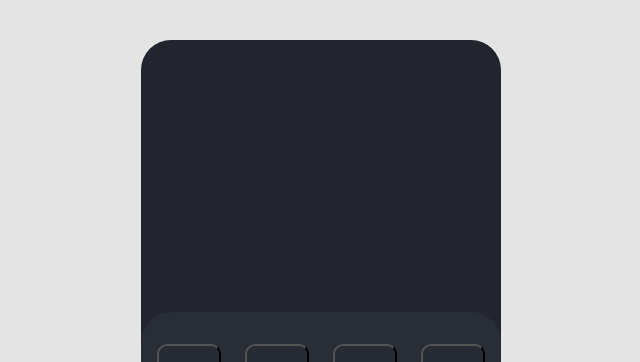
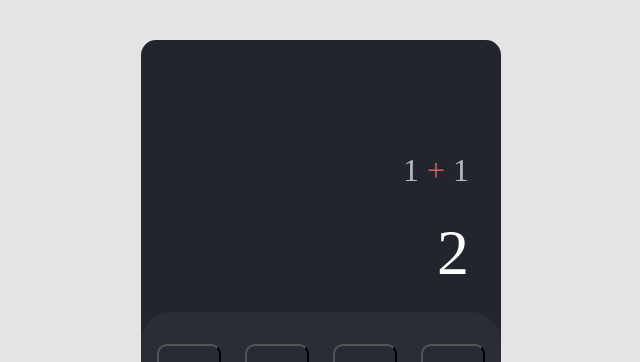
Before and after one commit to bryan-delacruz/Calculator-Layout, a React (Create React App) app: page / in a window 1280 px wide. Shown: the top 362 px of the page, without its empty margins (319-959 px from the left). Built offline with nearby package versions, Linux system fonts and the light colour scheme.

Commit message:
Se termina el CSS de la APP, se usó CSS module

```diff
--- a/src/components/Board.jsx
+++ b/src/components/Board.jsx
@@ -28,7 +28,7 @@ const Board = () => {
   return (
     <div className={styles.board}>
       {datos.map((e, i) => (
-        <Button key={e.i} color={e.color} dato={e.dato} />
+        <Button key={i} color={e.color} dato={e.dato} />
       ))}
     </div>
   );
--- a/src/components/Calculator.jsx
+++ b/src/components/Calculator.jsx
@@ -1,9 +1,11 @@
 import React from "react";
 import Board from "./Board";
-import styles from "../css/Calculator.module.css"
+import styles from "../css/Calculator.module.css";
+import Display from "./Display";
 const Calculator = () => {
   return (
     <div className={styles.calculator}>
+      <Display />
       <Board />
     </div>
   );
--- /dev/null
+++ b/src/components/Display.jsx
@@ -0,0 +1,15 @@
+import React from "react";
+import styles from "../css/Display.module.css";
+
+const Display = () => {
+  return (
+    <div className={styles.display}>
+      <div className={styles.operation}>
+        1<span className={styles.operador}> + </span>1
+      </div>
+      <div className={styles.result}>2</div>
+    </div>
+  );
+};
+
+export default Display;
--- a/src/css/Calculator.module.css
+++ b/src/css/Calculator.module.css
@@ -2,7 +2,7 @@
   width: 45vh;
   height: 90vh;
   background-color: #22252d;
-  border-radius: 30px;
+  border-radius: 15px;
   display: flex;
-  flex-wrap: wrap-reverse;
+  flex-wrap: wrap;
 }
--- /dev/null
+++ b/src/css/Display.module.css
@@ -0,0 +1,25 @@
+.display {
+  width: 45vh;
+  height: 34vh;
+  display: flex;
+  flex-wrap: wrap;
+  text-align: right;
+  align-content: flex-end;
+  color: #ffff;
+}
+.operation {
+  width: 45vh;
+  height: 8vh;
+  padding-right: 4vh;
+  font-size: 4vh;
+  color: #b9babc;
+}
+.operador {
+  color: #d25f5f;
+}
+.result {
+  width: 45vh;
+  height: 12vh;
+  padding-right: 4vh;
+  font-size: 8vh;
+}
```
